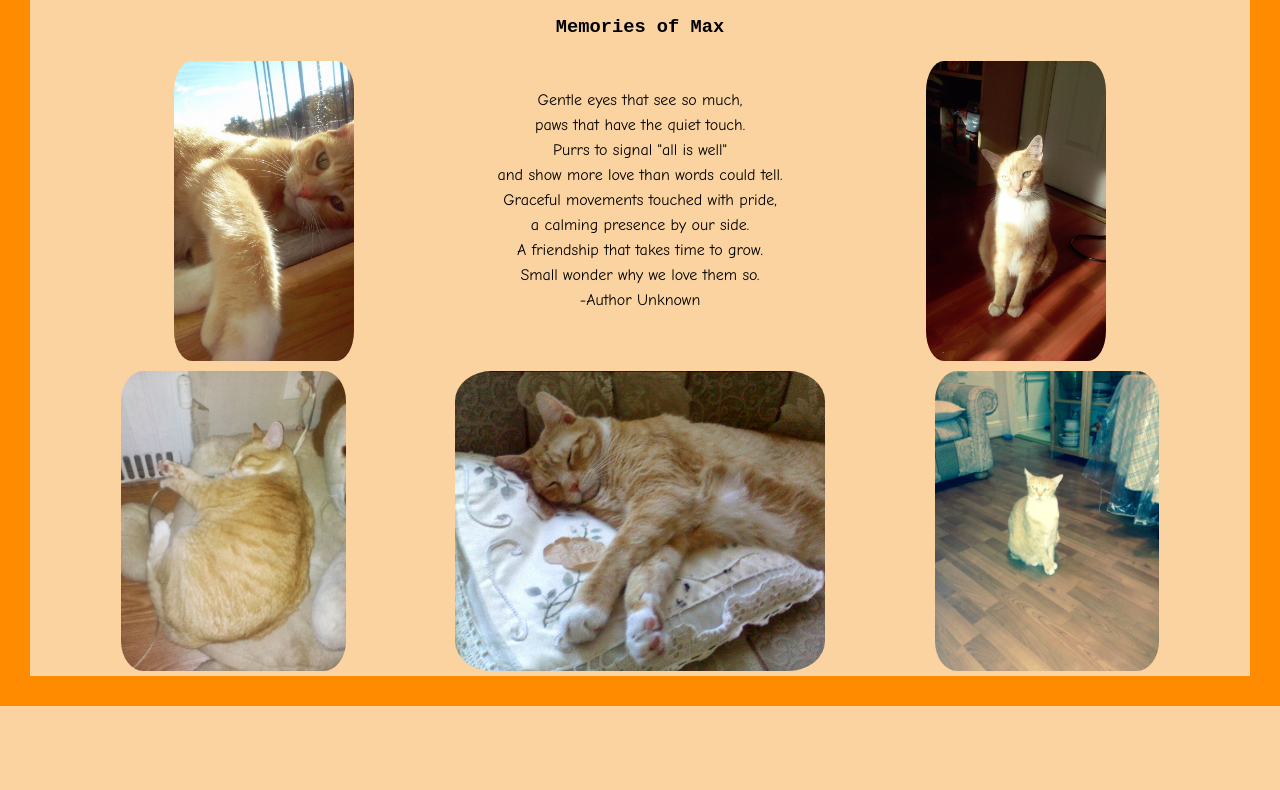
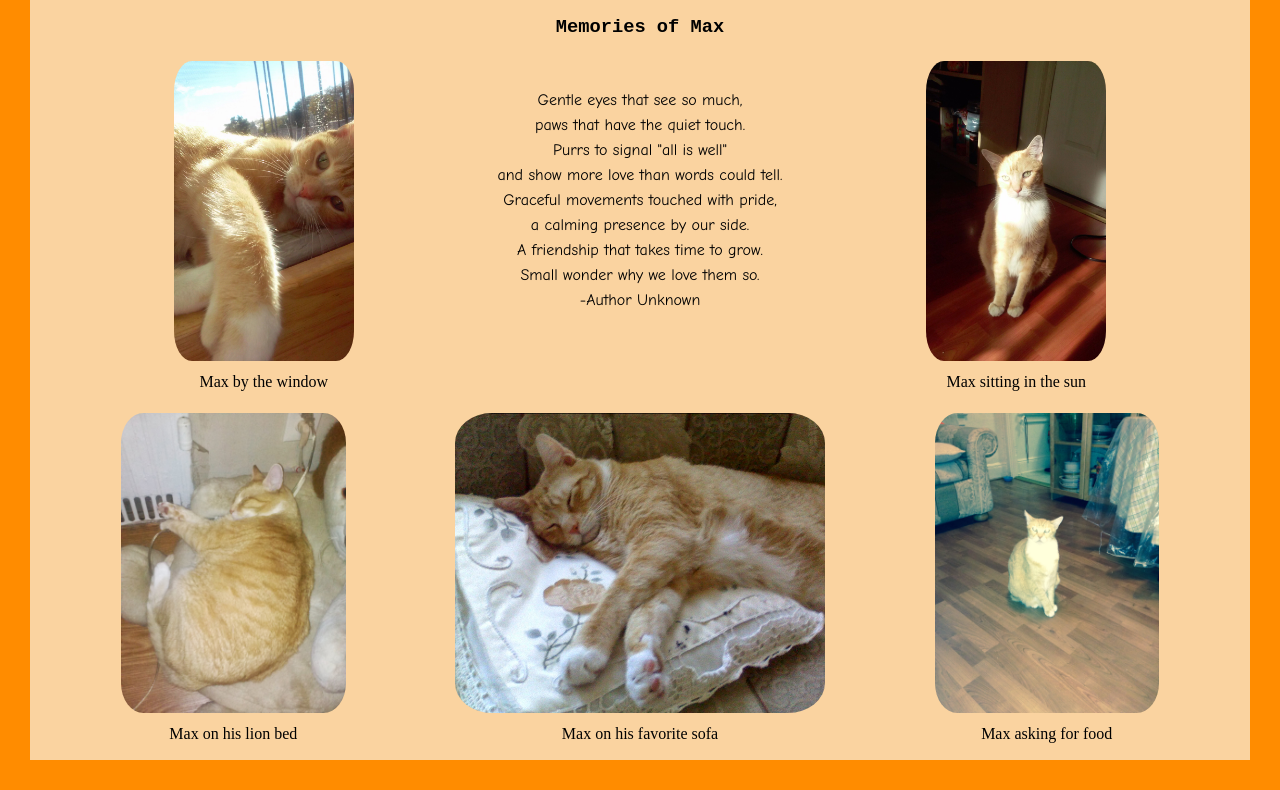
Before and after one commit to rchevarria/MyPetsWebpage, a plain HTML site: page max.html in a window 1280 px wide. Shown: the part 413-1203 px from the top of the page. Before the commit the page ends 1119 px from the top, so only its background shows below. Drawn offline with Linux system fonts and the light colour scheme.

Commit message:
Added captions to images

```diff
--- a/css/max.css
+++ b/css/max.css
@@ -22,6 +22,12 @@ body {
     text-align: center;
     line-height: 25px;
     margin-top: 2rem;
+}
+
+.captions{
+    font-family: Futura;
+    text-align: center;
+    line-height: 10px;
 }
 
 .image-table-container{
--- a/css/sassy.css
+++ b/css/sassy.css
@@ -21,6 +21,12 @@ body {
     text-align: center;
     line-height: 25px;
     margin-top: 2rem;
+}
+
+.captions{
+    font-family: Futura;
+    text-align: center;
+    line-height: 10px;
 }
 
 .image-table-container{
--- a/css/shadow.css
+++ b/css/shadow.css
@@ -21,6 +21,12 @@ body {
     text-align: center;
     line-height: 25px;
     margin-top: 2rem;
+}
+
+.captions{
+    font-family: Futura;
+    text-align: center;
+    line-height: 10px;
 }
 
 .image-table-container{
--- a/max.html
+++ b/max.html
@@ -74,6 +74,7 @@
     <div class="row">
       <div class="column">
         <img src="img/maxwindow.jpg" class="image2" alt="Max Window">
+        <p class="captions">Max by the window</p>
       </div>
       <p class="paragraph"> Gentle eyes that see so much,<br>
       paws that have the quiet touch.<br>
@@ -86,18 +87,22 @@
       -Author Unknown </p>
       <div class="column">
         <img src="img/maxsun.jpg" class="image2" alt="Max Sun">
+        <p class="captions">Max sitting in the sun</p>
       </div>
     </div>
 
     <div class="row">
       <div class="column">
         <img src="img/maxlion.jpg" class="image2" alt="Max lion">
+        <p class="captions">Max on his lion bed</p>
       </div>
       <div class="column">
         <img src="img/maxpillow.png" class="image2" alt="Max pillow">
+        <p class="captions">Max on his favorite sofa</p>
       </div>
       <div class="column">
         <img src="img/maxfood.JPG" class="image2" alt="Max food">
+        <p class="captions">Max asking for food</p>
       </div>
     </div>
 
```
Also changed, not shown: sassy.html (+5 -0 lines), shadow.html (+5 -0 lines), 1 other file.
